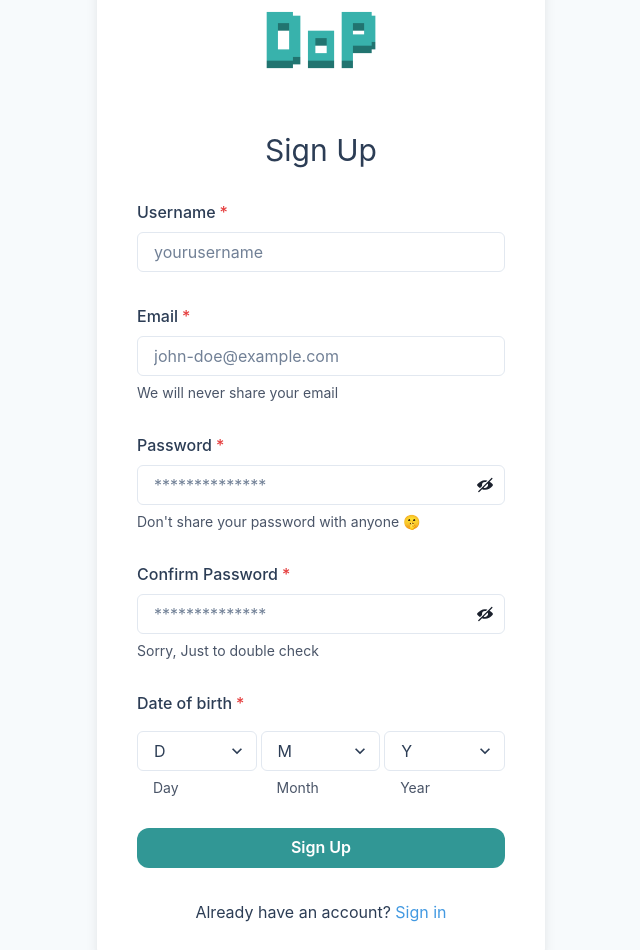
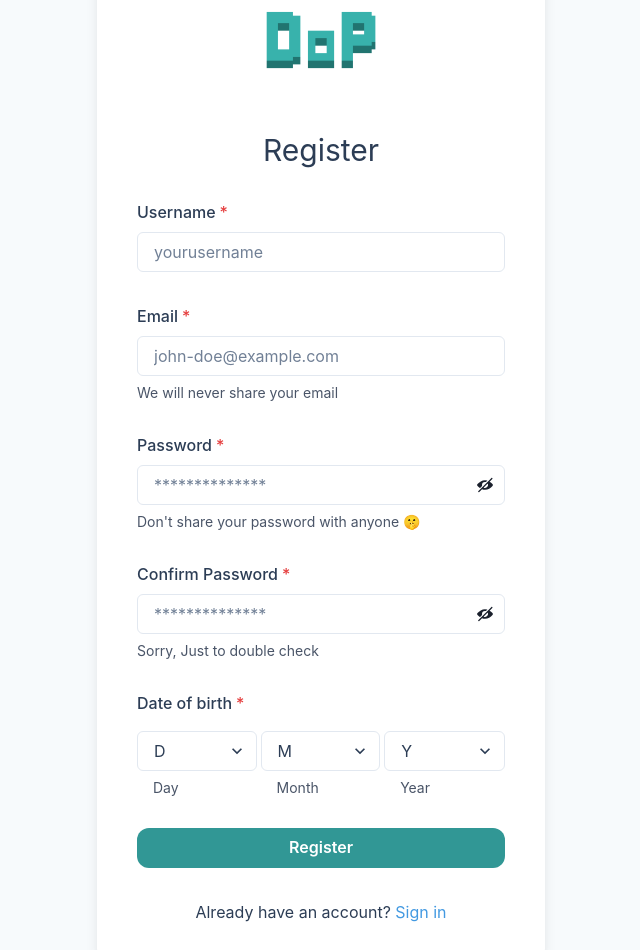
Before and after one commit to SamehMakkie/dop-front-end, a Next.js app: page /signup in a window 1280 px wide. Shown: the part 140-1090 px from the top of the page, without its empty margins (319-959 px from the left). Built offline with nearby package versions, Linux system fonts and the light colour scheme.

Commit message:
Change the labels from sign up to register

```diff
--- a/pages/signin.js
+++ b/pages/signin.js
@@ -165,7 +165,7 @@ const Signin = () => {
           <Text>
             Not a user?{" "}
             <Link href="/signup" color="blue.400">
-              Sign up
+              Register
             </Link>
           </Text>
         </VStack>
--- a/pages/signup.js
+++ b/pages/signup.js
@@ -161,7 +161,7 @@ const Signup = () => {
             <Image width="120px" src="/DoPa128.png" alt="DoP logo" />
           </Link>
           <Heading as={"h1"} fontWeight="normal" size={"lg"}>
-            Sign Up
+            Register
           </Heading>
           <FormControl isRequired w="100%" isInvalid={res.username.code < 0}>
             <FormLabel>Username</FormLabel>
@@ -291,7 +291,7 @@ const Signup = () => {
             </Flex>
           </VStack>
           <Button w="100%" colorScheme={"teal"} onClick={handleSignUp}>
-            Sign Up
+            Register
           </Button>
           <Text>
             Already have an account?{" "}
--- a/views/AccessDenied/AccessDenied.jsx
+++ b/views/AccessDenied/AccessDenied.jsx
@@ -33,7 +33,7 @@ const AccessDenied = () => {
             onClick={() => {
               router.push("/signup");
             }}>
-            Sign Up
+            Register
           </Button>
         </HStack>
         <Button
--- a/views/NavBar/Nav/LoggedOutNav.jsx
+++ b/views/NavBar/Nav/LoggedOutNav.jsx
@@ -10,7 +10,7 @@ const LoggedOutNav = () => {
         </Button>
       </Link>
       <Link href={"/signup"}>
-        <Button borderRadius={"2xl"} colorScheme="teal" >Sign Up</Button>
+        <Button borderRadius={"2xl"} colorScheme="teal" >Register</Button>
       </Link>
     </>
   );
```
